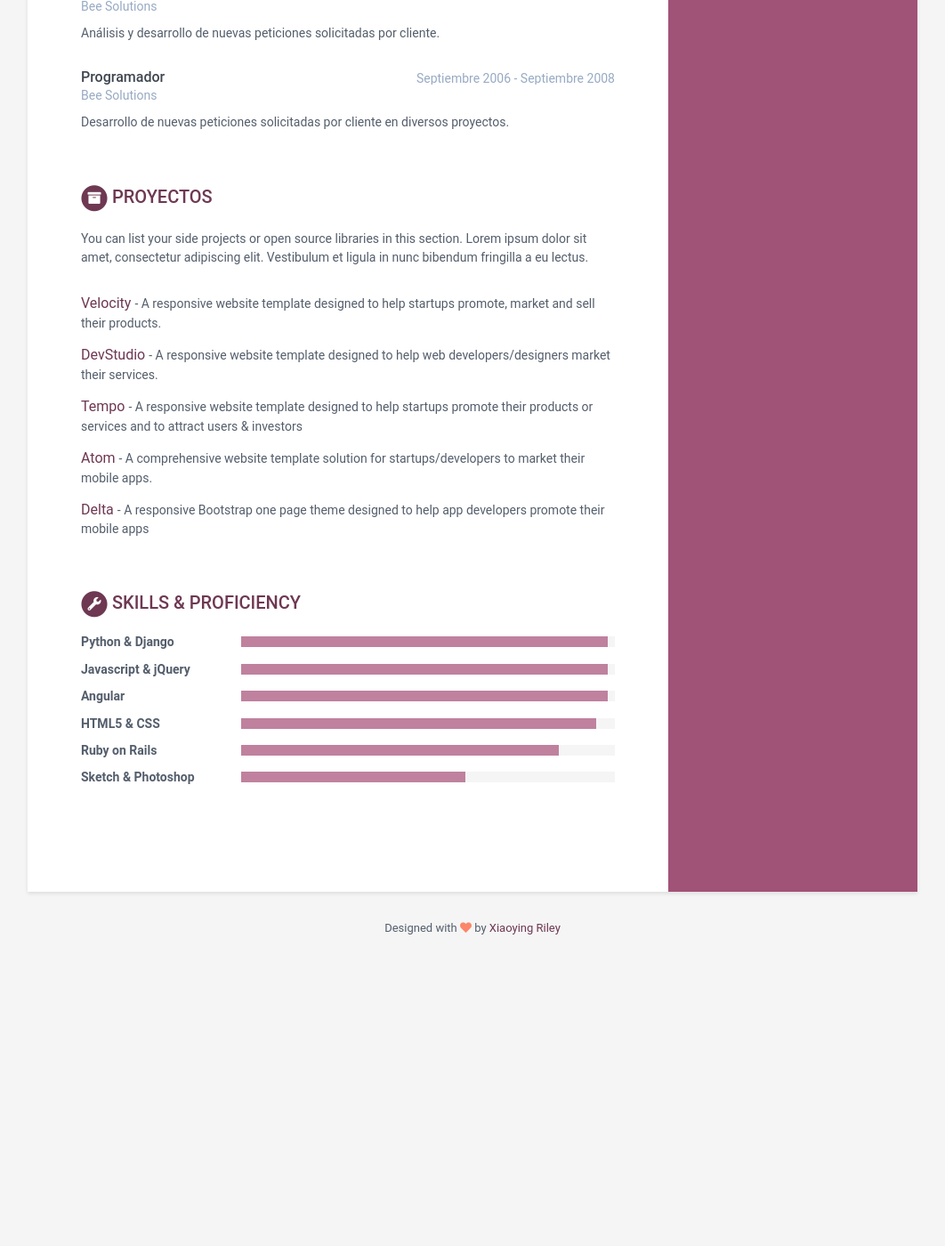
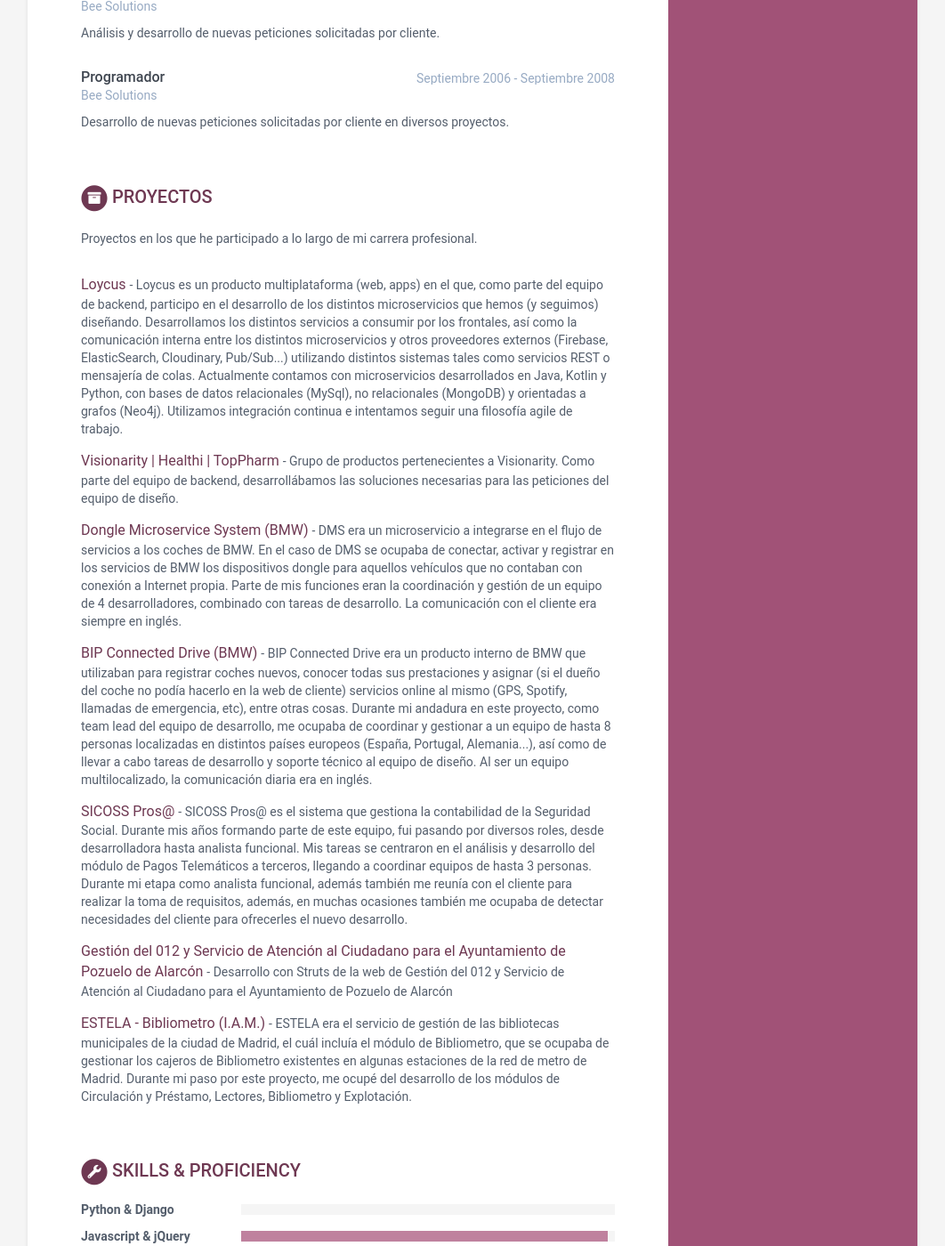
Before and after one commit to olivisoll/olivisoll.github.io, a Jekyll site: the page built from index.html, in a window 1280 px wide and 1400 px high, scrolled down 1238 px. Shown: the whole window at 89% size, without its empty margins (109-1171 px from the left). Built offline with Jekyll 4.4.1, drawn with Linux system fonts in a browser that asks for light colours; before the commit the page ends 2322 px from its top, so only the background shows below that.

Commit message:
Completing projects and work experience

```diff
--- a/_config.yml
+++ b/_config.yml
@@ -1,7 +1,7 @@
 #Update all the sections by editing the data.yml file inside _data folder.
 
 # Site Settings
-title: Olivia Luis CV+
+title: Olivia Luis CV
 # url: 'http://webjeda.com'
 baseurl: '/olivisoll.github.io' #change it according to your repository name
 description: Olivia Luis CV
--- a/_data/data.yml
+++ b/_data/data.yml
@@ -116,29 +116,47 @@
 projects:
     title: Proyectos
     intro: >
-      You can list your side projects or open source libraries in this
-      section. Lorem ipsum dolor sit amet, consectetur adipiscing elit.
-      Vestibulum et ligula in nunc bibendum fringilla a eu lectus.
+      Proyectos en los que he participado a lo largo de mi carrera profesional.
     assignments:
-      - title: Velocity
-        link: "#hook"
-        tagline: "A responsive website template designed to help startups promote, market and sell their products."
+      - title: Loycus
+        #link: "#hook"
+        tagline: "Loycus es un producto multiplataforma (web, apps) en el que, como parte del equipo de backend, participo en el desarrollo de los distintos microservicios
+        que hemos (y seguimos) diseñando. Desarrollamos los distintos servicios a consumir por los frontales, así como la comunicación interna entre los distintos microservicios y
+        otros proveedores externos (Firebase, ElasticSearch, Cloudinary, Pub/Sub...) utilizando distintos sistemas tales como servicios REST o mensajería de colas. Actualmente contamos
+        con microservicios desarrollados en Java, Kotlin y Python, con bases de datos relacionales (MySql), no relacionales (MongoDB) y orientadas a grafos (Neo4j). Utilizamos integración
+        continua e intentamos seguir una filosofía agile de trabajo."
 
-      - title: DevStudio
-        link: "#"
-        tagline: "A responsive website template designed to help web developers/designers market their services."
+      - title: Visionarity | Healthi | TopPharm
+        #link: "#"
+        tagline: "Grupo de productos pertenecientes a Visionarity. Como parte del equipo de backend, desarrollábamos las soluciones necesarias para las peticiones del equipo de diseño."
 
-      - title: Tempo
-        link: "#"
-        tagline: "A responsive website template designed to help startups promote their products or services and to attract users &amp; investors"
+      - title: Dongle Microservice System (BMW)
+        #link: "#"
+        tagline: "DMS era un microservicio a integrarse en el flujo de servicios a los coches de BMW. En el caso de DMS se ocupaba de conectar, activar y registrar en los servicios de BMW
+        los dispositivos dongle para aquellos vehículos que no contaban con conexión a Internet propia. Parte de mis funciones eran la coordinación y gestión de un equipo de 4 desarrolladores,
+        combinado con tareas de desarrollo. La comunicación con el cliente era siempre en inglés."
 
-      - title: Atom
-        link: "#"
-        tagline: "A comprehensive website template solution for startups/developers to market their mobile apps."
+      - title: BIP Connected Drive (BMW)
+        # link: "#"
+        tagline: "BIP Connected Drive era un producto interno de BMW que utilizaban para registrar coches nuevos, conocer todas sus prestaciones y asignar (si el dueño del coche no podía hacerlo
+        en la web de cliente) servicios online al mismo (GPS, Spotify, llamadas de emergencia, etc), entre otras cosas. Durante mi andadura en este proyecto, como team lead del equipo de desarrollo,
+        me ocupaba de coordinar y gestionar a un equipo de hasta 8 personas localizadas en distintos países europeos (España, Portugal, Alemania...), así como de llevar a cabo tareas de desarrollo
+        y soporte técnico al equipo de diseño. Al ser un equipo multilocalizado, la comunicación diaria era en inglés."
 
-      - title: Delta
-        link: "#"
-        tagline: "A responsive Bootstrap one page theme designed to help app developers promote their mobile apps"
+      - title: SICOSS Pros@
+        #link: "#"
+        tagline: "SICOSS Pros@ es el sistema que gestiona la contabilidad de la Seguridad Social. Durante mis años formando parte de este equipo, fui pasando por diversos roles, desde desarrolladora
+        hasta analista funcional. Mis tareas se centraron en el análisis y desarrollo del módulo de Pagos Telemáticos a terceros, llegando a coordinar equipos de hasta 3 personas. Durante mi etapa
+        como analista funcional, además también me reunía con el cliente para realizar la toma de requisitos, además, en muchas ocasiones también me ocupaba de detectar necesidades del cliente para
+        ofrecerles el nuevo desarrollo."
+
+      - title: Gestión del 012 y Servicio de Atención al Ciudadano para el Ayuntamiento de Pozuelo de Alarcón
+        tagline: "Desarrollo con Struts de la web de Gestión del 012 y Servicio de Atención al Ciudadano para el Ayuntamiento de Pozuelo de Alarcón"
+
+      - title: ESTELA - Bibliometro (I.A.M.)
+        tagline: "ESTELA era el servicio de gestión de las bibliotecas municipales de la ciudad de Madrid, el cuál incluía el módulo de Bibliometro, que se ocupaba de gestionar los cajeros
+        de Bibliometro existentes en algunas estaciones de la red de metro de Madrid. Durante mi paso por este proyecto, me ocupé del desarrollo de los módulos de Circulación y Préstamo, Lectores,
+        Bibliometro y Explotación."
 
 #publications:
 #    title: Publications
@@ -167,7 +185,7 @@
 
     toolset:
       - name: Python & Django
-        level: 98%
+        #level: 98%
 
       - name: Javascript & jQuery
         level: 98%
@@ -184,5 +202,5 @@
       - name: Sketch & Photoshop
         level: 60%
 
-footer: >
-    Designed with <i class="fas fa-heart"></i> by <a href="http://themes.3rdwavemedia.com" target="_blank" rel="nofollow">Xiaoying Riley</a>
+# footer: >
+#    Designed with <i class="fas fa-heart"></i> by <a href="http://themes.3rdwavemedia.com" target="_blank" rel="nofollow">Xiaoying Riley</a>
```
